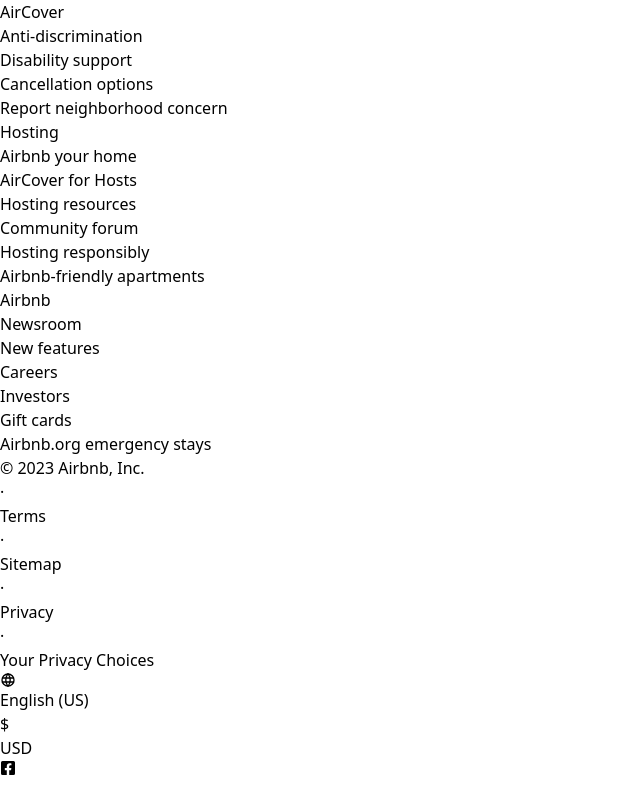
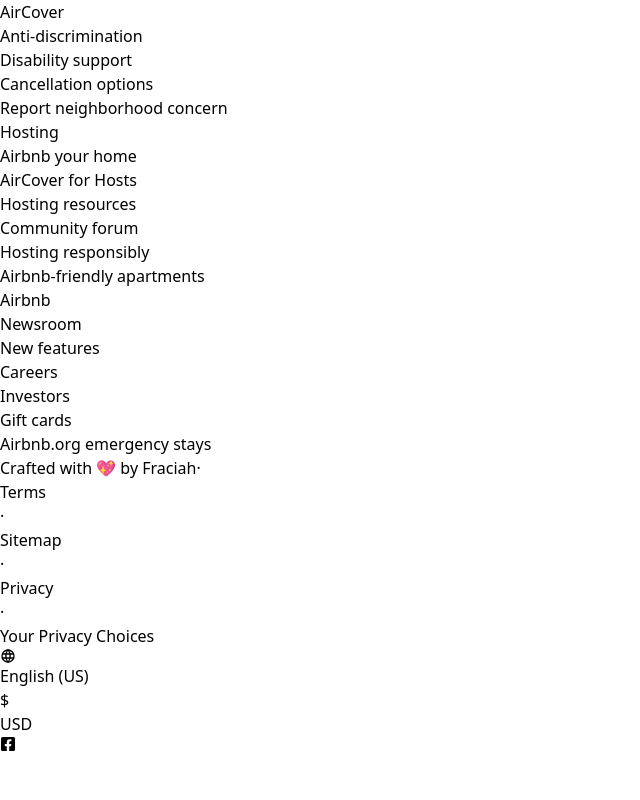
Before and after one commit to fraciah/cozy-casa, a React (Vite) app: page / in a window 1280 px wide. Shown: the part 1840-2640 px from the top of the page, without its empty margins (0-640 px from the left). After the commit the page ends 2616 px from the top, so only its background shows below. Built offline with nearby package versions, Linux system fonts and the light colour scheme; no server answers; some icons are missing.

Commit message:
Added my tag

```diff
--- a/src/components/Footer.jsx
+++ b/src/components/Footer.jsx
@@ -9,7 +9,7 @@
             <div className="flex justify-between border-t py-5">
 
                 <div className="flex gap-2 text-base text-gray-700">
-                    <h6>&copy; 2023 Airbnb, Inc.</h6>
+                    <a href="https://github.com/fraciah?tab=repositories" className="text-gray-900 font-semibold" target="blank">Crafted with 💖 by Fraciah</a>
                     <span>·</span>
                     <h5 className="hover:underline cursor-pointer">Terms </h5>
                     <span>·</span>
```
